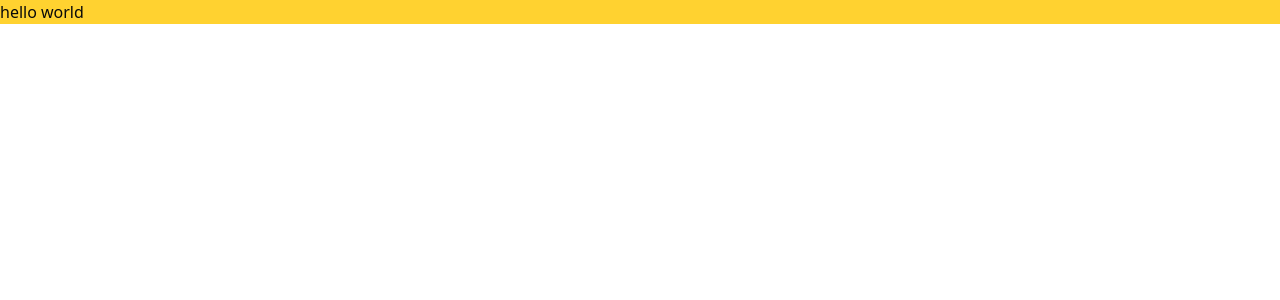
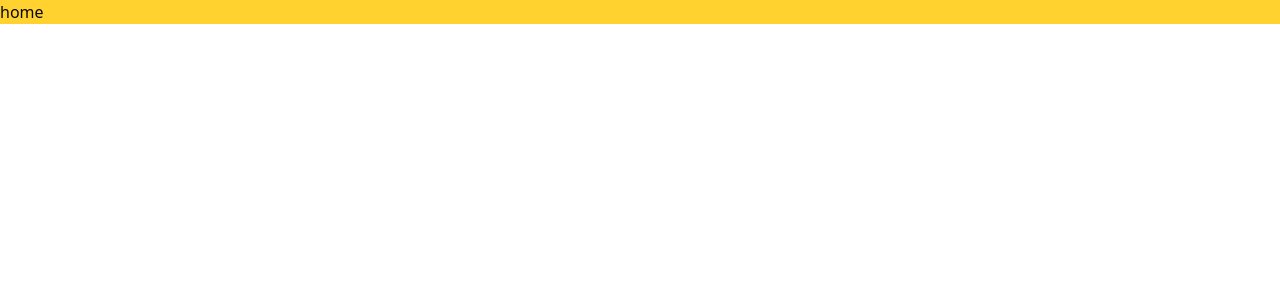
Before and after one commit to AugustodeAraujo/frontend-ecommerce, a React (Vite) app: page / in a window 1280 px wide. Shown: the top 300 px of the page. Built offline with nearby package versions, Linux system fonts and the light colour scheme.

Commit message:
routes setup

```diff
--- a/src/App.tsx
+++ b/src/App.tsx
@@ -1,9 +1,18 @@
-function App() {
+import { BrowserRouter, Routes, Route } from "react-router-dom";
+import Home from "./pages/Home";
+import Cart from "./pages/Cart";
+import Signup from "./pages/Signup";
+import Login from "./pages/Login";
+
+export default function App() {
   return (
-    <>
-      <div className='mx-auto bg-amber-300'>hello world</div>
-    </>
+    <BrowserRouter>
+      <Routes>
+        <Route path='/' element={<Home />} />
+        <Route path='/cart' element={<Cart />} />
+        <Route path='/login' element={<Login />} />
+        <Route path='/signup' element={<Signup />} />
+      </Routes>
+    </BrowserRouter>
   );
 }
-
-export default App;
--- /dev/null
+++ b/src/pages/Cart.tsx
@@ -0,0 +1,7 @@
+export default function Cart() {
+  return (
+    <>
+      <div className='mx-auto '>cart</div>
+    </>
+  );
+}
--- /dev/null
+++ b/src/pages/Home.tsx
@@ -0,0 +1,8 @@
+
+export default function Home() {
+  return (
+    <>
+      <div className='mx-auto bg-amber-300'>home</div>
+    </>
+  );
+}
--- /dev/null
+++ b/src/pages/Login.tsx
@@ -0,0 +1,7 @@
+export default function Login() {
+  return (
+    <>
+      <div className='mx-auto '>login</div>
+    </>
+  );
+}
--- /dev/null
+++ b/src/pages/Signup.tsx
@@ -0,0 +1,7 @@
+export default function Signup() {
+  return (
+    <>
+      <div className='mx-auto '>signup</div>
+    </>
+  );
+}
```
